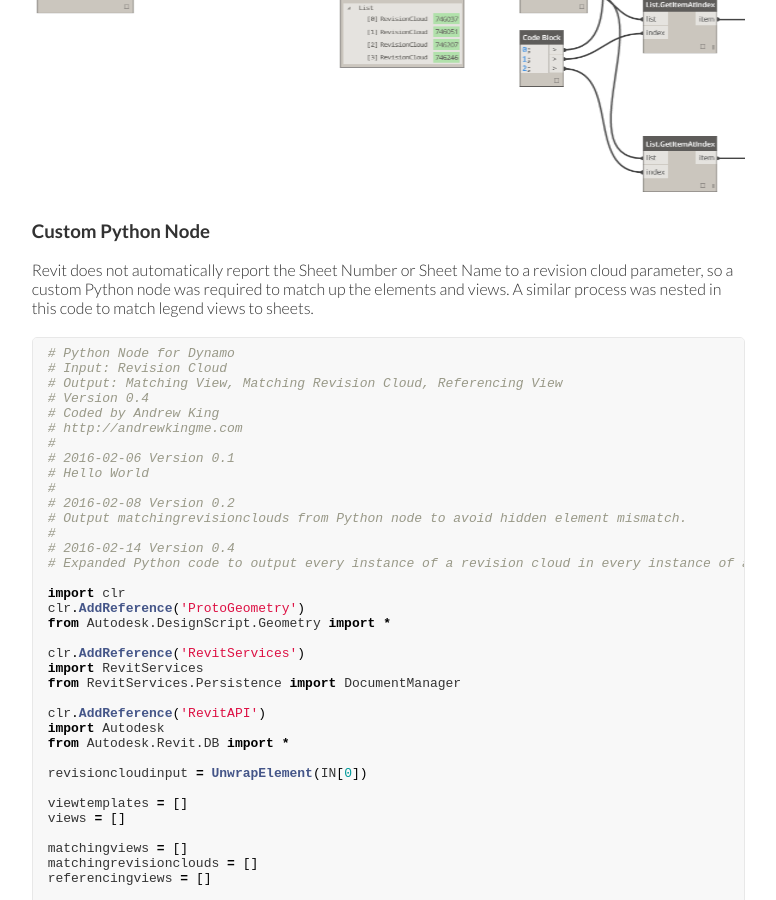
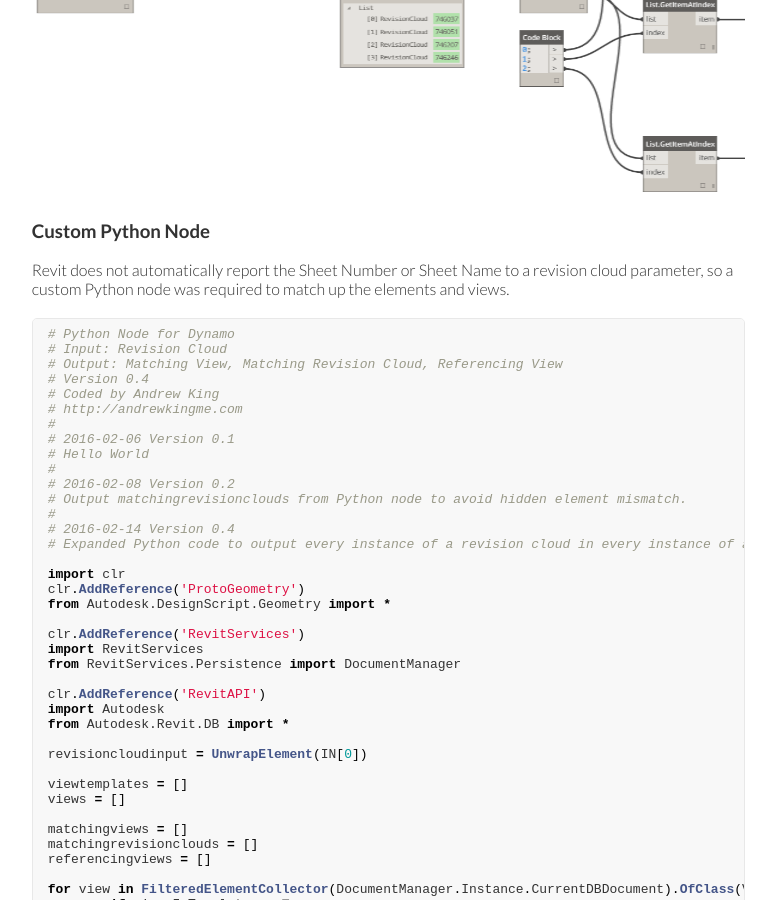
Before and after one commit to andrewkingme/andrewkingme.github.io, a Jekyll site: the page built from _work/Revit-Revision-Cloud-Data-to-Excel-via-Dynamo.md, in a window 1280 px wide and 900 px high, scrolled down 1221 px. Shown: the whole window, without its empty margins (425-1201 px from the left). Built offline with Jekyll 4.4.1, drawn with Linux system fonts in a browser that asks for light colours.

Commit message:
Revert "Post updated to reflect Version 0.4"
This reverts commit 65271d67c99ef8b15200fc4e4209b39a4f0c95bd.

```diff
--- a/_work/Revit-Revision-Cloud-Data-to-Excel-via-Dynamo.md
+++ b/_work/Revit-Revision-Cloud-Data-to-Excel-via-Dynamo.md
@@ -46,7 +46,7 @@
 
 ### Custom Python Node
 
-Revit does not automatically report the Sheet Number or Sheet Name to a revision cloud parameter, so a custom Python node was required to match up the elements and views. A similar process was nested in this code to match legend views to sheets.
+Revit does not automatically report the Sheet Number or Sheet Name to a revision cloud parameter, so a custom Python node was required to match up the elements and views.
 
 {% highlight python %}
 # Python Node for Dynamo
```
